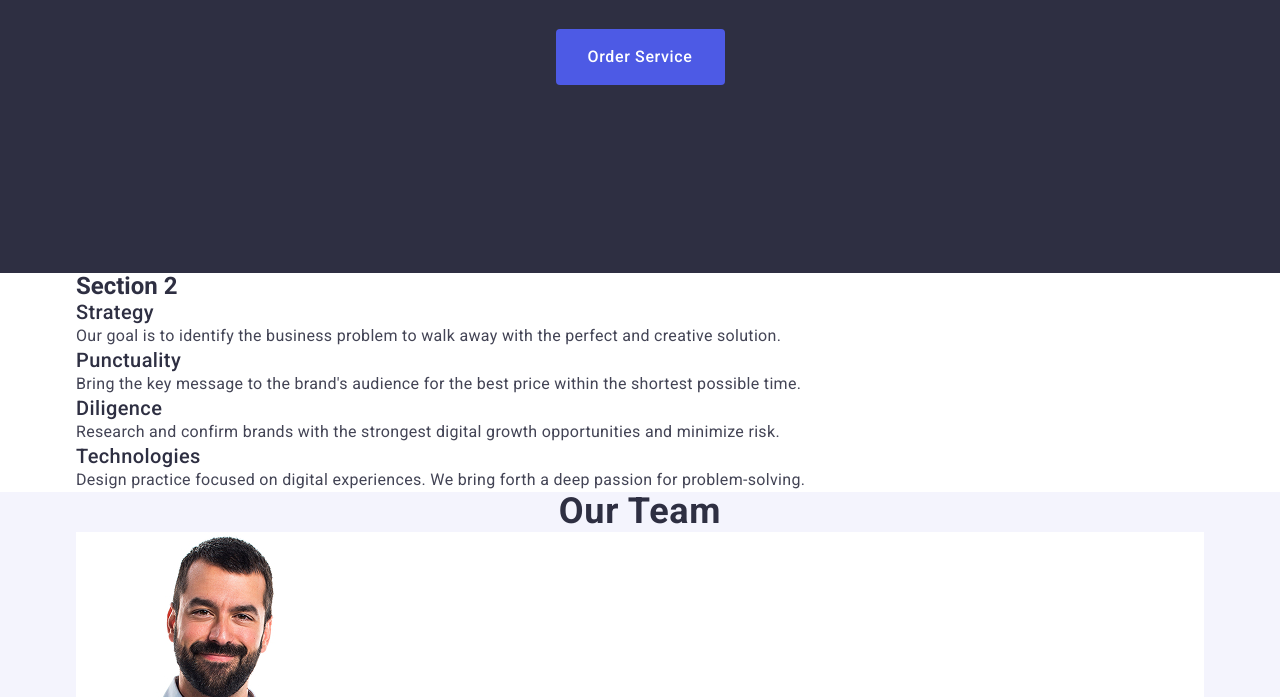
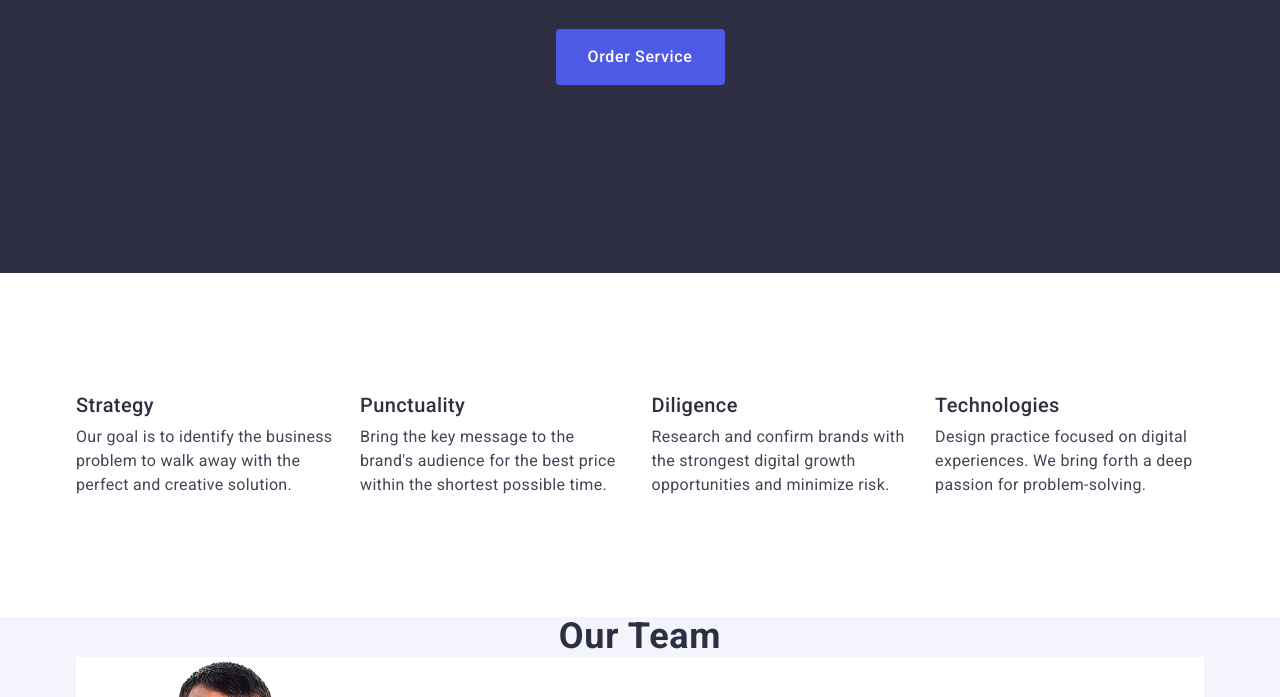
Before and after one commit to KozhanSerhii/goit-markup-hw-03, a plain HTML site: page index.html in a window 1280 px wide. Shown: the part 405-1102 px from the top of the page. Drawn offline with nearby package versions, Linux system fonts and the light colour scheme.

Commit message:
add css to region our-advantage

```diff
--- a/css/styles.css
+++ b/css/styles.css
@@ -194,6 +194,8 @@ font-weight: 500;
 
 /* #region our-advantage */
 .our-advantage{
+    padding-top: 120px;
+    margin-bottom: 120px ;
 
 }
 
@@ -202,11 +204,15 @@ font-weight: 500;
 }
 
 .advantage-list{
-
+    display: flex;
+    width: calc((100% - 72) / 3);
+    gap: 24px;
 }
 
 .advantage-list-item{
-
+    display: flex;
+    flex-direction: column;
+    gap: 8px;
 }
 
 .advantage-title{
--- a/index.html
+++ b/index.html
@@ -73,7 +73,7 @@
       <!-- #region our-advantage -->
       <section class="our-advantage">
         <div class="container">
-          <h2 class="our-advantage-title">Section 2</h2>
+          <h2 class="visually-hidden">Section 2</h2>
           <ul class="advantage-list">
             <li class="advantage-list-item">
               <h3 class="advantage-title">Strategy</h3>
```
